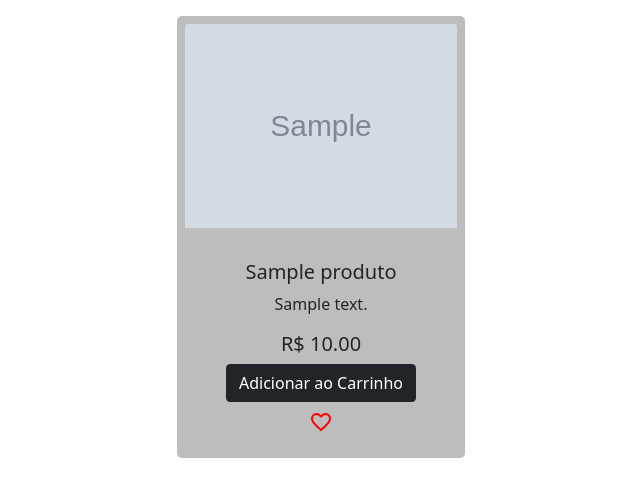
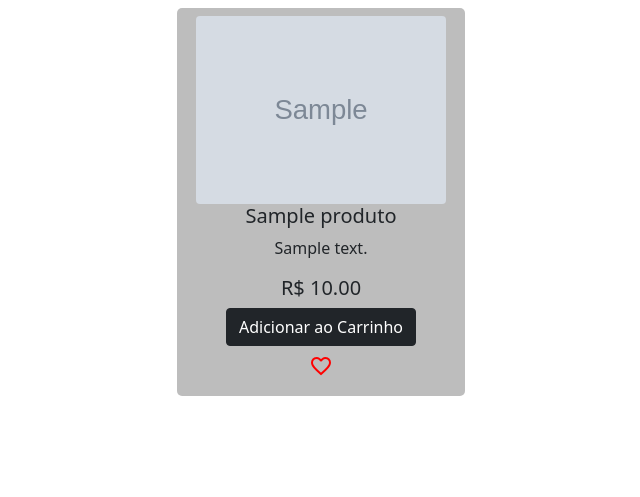
Before and after one commit to BarneydoAcre/ascend_store, a Django app: page / in a window 1280 px wide. Shown: the part 56-553 px from the top of the page, without its empty margins (319-959 px from the left). Run offline with Django 3.2, Linux system fonts and the light colour scheme; tables that the repository leaves empty hold one stand-in row (values such as "Sample post"); grey boxes marked "Sample" are stand-in pictures; some libraries are stand-ins or nearby versions.

Commit message:
atualização de front end

```diff
--- /dev/null
+++ b/app/static/card.css
@@ -0,0 +1,78 @@
+.container-flex-card {
+    display: flex;
+    justify-content: center;
+    align-items: flex-start;
+    flex-wrap: wrap;
+}
+
+
+.container-flex-card-container-card {
+    display: grid;
+    grid-template-columns: 2;
+    grid-template-rows: 7;
+    grid-template-areas:    "i"
+                            "t"
+                            "d"
+                            "p"
+                            "bs"
+                            "bf";
+    justify-items: center;
+
+    width: 18rem;
+    padding: 8px;
+    padding-bottom: 10px;
+    margin: 8px;
+    background-color: rgb(189, 189, 189);
+    border-radius: 5px;
+}
+
+.container-flex-card-img {
+    grid-area: i;
+    width: 100%;
+    max-height: 250px;
+    max-width: 250px;
+    object-fit: cover;
+    border-radius: 4px;
+}
+
+.container-flex-card-info {
+
+}
+
+.container-flex-card-title {
+    grid-area: t;
+}
+
+.container-flex-card-desc {
+    grid-area: d;
+
+}
+
+.container-flex-card-price{
+    grid-area: p;
+
+}
+
+.container-flex-card-shop-car{
+    grid-area: bs;
+
+}
+.container-flex-card-favorito {
+    grid-area: bf;
+
+    display: flex;
+    flex-direction: column;
+    align-items: center;
+    justify-content: center;
+}
+
+.container-flex-card-info {
+    display: flex;
+    flex-direction: column;
+    justify-content: center;
+    align-items: center;
+}
+
+.card-text {
+    text-align: center;
+}
--- a/app/static/style.css
+++ b/app/static/style.css
@@ -1,4 +1,9 @@
 /* HEADER */
+html, body {
+    padding: 0;
+    margin: 0;
+    box-sizing: border-box;
+}
 .header {
     width: 80%;
     margin: 20px 10% 0 10%;
@@ -59,13 +64,6 @@
     height: 80vh;
 }
 
-.card-body {
-    display: flex;
-    flex-direction: column;
-    align-items: center;
-    justify-content: center;
-}
-
 .btn-form-login {
     margin-top: 10px;
 }
@@ -80,32 +78,6 @@
     border-radius: 10px;
 }
 
-.container-cards {
-    display: flex;
-    justify-content: center;
-    align-items: flex-start;
-    flex-wrap: wrap;
-
-    padding: 8px;
-}
-
-.container-card {
-    display: flex;
-    flex-direction: column;
-    justify-content: center;
-    align-items: center;
-    flex-wrap: wrap;
-
-    padding: 8px;
-    padding-bottom: 10px;
-    margin: 8px;
-    background-color: rgb(189, 189, 189);
-    border-radius: 5px;
-}
-
-.card-text {
-    text-align: center;
-}
 
 /* USER ACCOUNT IMAGE */
 
--- a/app/templates/app/loja.html
+++ b/app/templates/app/loja.html
@@ -24,30 +24,27 @@
 </div> -->
 
 <div id='result'></div>
-<div class='container-cards'>
+<div class='container-flex-card'>
     {% for i in item %}
-    <div class="container-card" style="width: 18rem;">
-        <img class="card-img-top" src="{{ i.image }}" alt="Card image cap">
-        <div class="card-body"></div>
-        <h5 class='card-text'>{{ i.title }}</h5>
-        <p class="card-text">{{ i.desc}}</p>
-        <h5 class="card-text">
+    <div class="container-flex-card-container-card">
+        <img class="container-flex-card-img" src="{{ i.image }}" alt="Card image cap">
+        <h5 class='container-flex-card-title'>{{ i.title }}</h5>
+        <p class="container-flex-card-desc">{{ i.desc}}</p>
+        <h5 class="container-flex-card-price">
             R$ {{ i.price|floatformat:2 }}
         </h5>
 
-
-
         <!-- Button trigger modal -->
         {% if user.is_authenticated %}
-        <button type="button" class="btn btn-dark" data-bs-toggle="modal" data-bs-target="#Modal-shop-car-{{ i.id }}">Adicionar ao Carrinho</button>
+            <button type="button" class="container-flex-card-shop-car btn btn-dark" data-bs-toggle="modal" data-bs-target="#Modal-shop-car-{{ i.id }}">Adicionar ao Carrinho</button>
         {% else %}
-            <a href="/accounts/login/" class="btn btn-dark">Adicionar ao Carrinho</a>
+            <a href="/accounts/login/" class="container-flex-card-shop-car btn btn-dark">Adicionar ao Carrinho</a>
         {% endif %}
         <form action='/favoritos_view_add/' method='post'>
             {% csrf_token %}
             <input type="hidden" value='{{user.id}}' name="user" id="id_user" >
             <input type="hidden" value='{{i.id}}' name="produto" id="id_produto">
-            <button type='submit' class="header-amei-link nav-link" style='border: none; background-color: rgb(0,0,0,0);'><spam class='material-icons-outlined'>favorite_border</spam></button>
+            <button type='submit' class="container-flex-card-favorito header-amei-link nav-link" style='border: none; background-color: rgb(0,0,0,0);'><spam class='material-icons-outlined'>favorite_border</spam></button>
         </form>
 
         <!-- Modal -->
--- a/app/templates/base.html
+++ b/app/templates/base.html
@@ -9,6 +9,7 @@
     <link href="https://fonts.googleapis.com/icon?family=Material+Icons+Outlined" rel="stylesheet">
     <link href="https://cdn.jsdelivr.net/npm/bootstrap@5.1.3/dist/css/bootstrap.min.css" rel="stylesheet" integrity="sha384-1BmE4kWBq78iYhFldvKuhfTAU6auU8tT94WrHftjDbrCEXSU1oBoqyl2QvZ6jIW3" crossorigin="anonymous">
     <link href="{% static 'style.css' %}" rel="stylesheet">
+    <link href="{% static 'card.css' %}" rel="stylesheet">
     <title>{% block title %}{% endblock %}</title>
 </head>
 <body>
```
Also changed, not shown: app/templates/app/favorito.html (+8 -13 lines).
